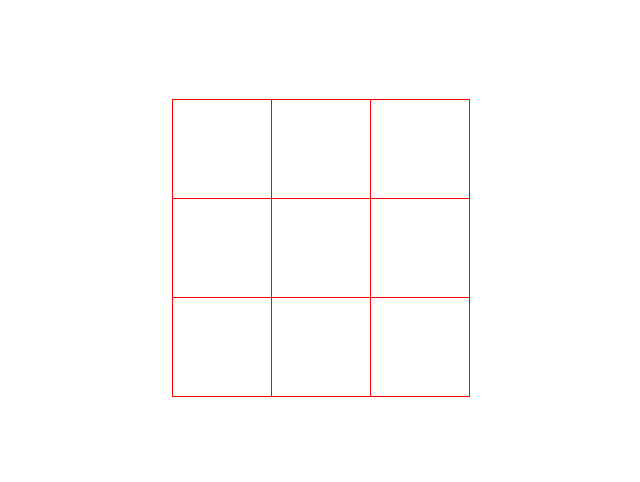
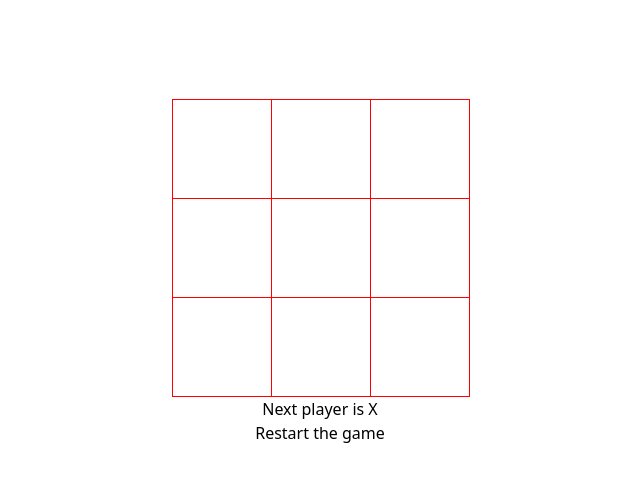
Before and after one commit to aindriu80/fcc-25-react-apps, a React (Vite) app: page / in a window 1280 px wide. Shown: the top 482 px of the page, without its empty margins (320-960 px from the left). Built offline with nearby package versions, Linux system fonts and the light colour scheme.

Commit message:
Completion on game logic

```diff
--- a/src/components/TickTacToe/TickTacToe.tsx
+++ b/src/components/TickTacToe/TickTacToe.tsx
@@ -1,4 +1,4 @@
-import { useState } from 'react';
+import { useEffect, useState } from 'react';
 import './style.css';
 
 function Square({ value, onClick }) {
@@ -12,14 +12,57 @@ function Square({ value, onClick }) {
 const TickTacToe = () => {
   const [squares, setSquares] = useState(Array(9).fill(''));
   const [isXTurn, setIsXTurn] = useState(true);
+  const [status, setStatus] = useState('');
+
+  function getWinner(squares) {
+    const winningPatterns = [
+      [0, 1, 2],
+      [3, 4, 5],
+      [6, 7, 8],
+      [2, 5, 8],
+      [0, 4, 8],
+      [2, 4, 6],
+      [0, 3, 6],
+      [1, 4, 7],
+    ];
+
+    for (let i = 0; i < winningPatterns.length; i++) {
+      const [x, y, z] = winningPatterns[i];
+
+      if (
+        squares[x] &&
+        squares[x] === squares[y] &&
+        squares[x] === squares[z]
+      ) {
+        return squares[x];
+      }
+    }
+
+    return null;
+  }
 
   function handleClick(getCurrentSquare) {
     let cpySquares = [...squares];
-    if (cpySquares[getCurrentSquare]) return;
+    if (getWinner(cpySquares) || cpySquares[getCurrentSquare]) return;
     cpySquares[getCurrentSquare] = isXTurn ? 'X' : 'O';
     setIsXTurn(!isXTurn);
     setSquares(cpySquares);
   }
+
+  function handleRestart() {
+    setIsXTurn(true);
+    setSquares(Array(9).fill(''));
+  }
+
+  useEffect(() => {
+    if (!getWinner(squares) && squares.every((item) => item !== '')) {
+      setStatus(`This is a draw! Please restart the game`);
+    } else if (getWinner(squares)) {
+      setStatus(`Winner is ${getWinner(squares)}.  Please restart the game`);
+    } else {
+      setStatus(`Next player is ${isXTurn ? 'X' : 'O'}`);
+    }
+  }, [squares, isXTurn]);
 
   return (
     <div className="tick-tack-toe-container">
@@ -40,6 +83,8 @@ const TickTacToe = () => {
         <Square value={squares[7]} onClick={() => handleClick(7)} />
         <Square value={squares[8]} onClick={() => handleClick(8)} />
       </div>
+      <h1>{status}</h1>
+      <button onClick={handleRestart}>Restart the game</button>
     </div>
   );
 };
```
